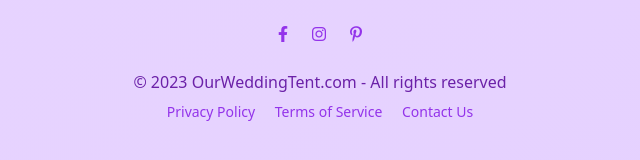
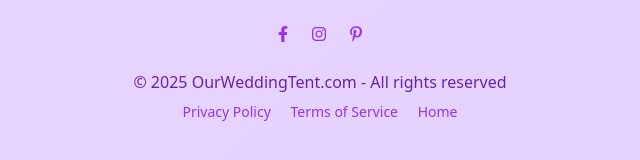
Before and after one commit to Cubeking93/ourweddingtent, a website: page tips.html in a window 1280 px wide. Shown: the part 9123-9283 px from the top of the page, 320-960 px from the left. Drawn offline with nearby package versions, Linux system fonts and the light colour scheme.

Commit message:
Update tips.html

```diff
--- a/tips.html
+++ b/tips.html
@@ -392,12 +392,13 @@
                     <i class="fab fa-pinterest-p"></i>
                 </a>
             </div>
-            <p class="mb-2">© 2023 OurWeddingTent.com - All rights reserved</p>
+            <p class="mb-2">© 2025 OurWeddingTent.com - All rights reserved</p>
             <div class="text-sm">
-                <a href="#" class="text-purple-600 hover:text-purple-900 mr-4">Privacy Policy</a>
-                <a href="#" class="text-purple-600 hover:text-purple-900 mr-4">Terms of Service</a>
-                <a href="#" class="text-purple-600 hover:text-purple-900">Contact Us</a>
+                <a href="privacy.html" class="text-purple-600 hover:text-purple-900 mr-4">Privacy Policy</a>
+                <a href="terms.html" class="text-purple-600 hover:text-purple-900 mr-4">Terms of Service</a>
+                <a href="index.html" class="text-purple-600 hover:text-purple-900">Home</a>
             </div>
+
         </footer>
     </div>
 
```
